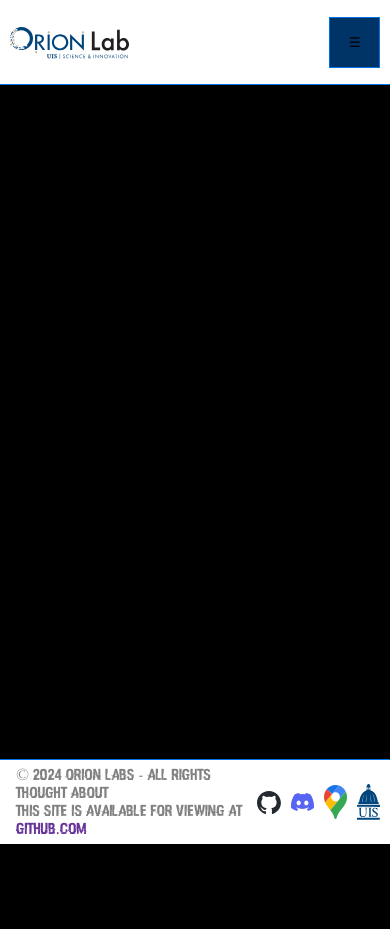
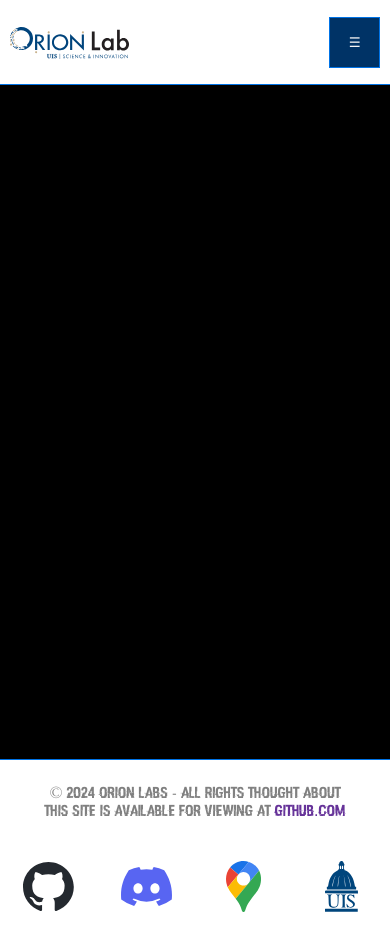
Before and after one commit to Spar3Chang3/Orion-Labs, a SvelteKit app: page /sus in a window 390 px wide. Before the commit the page ends 844 px from the top, so only its background shows below. Built offline with nearby package versions, Linux system fonts and the light colour scheme.

Commit message:
Mobilization, tweaks, and other shenanigans.

```diff
--- a/src/lib/components/layout/Footer.svelte
+++ b/src/lib/components/layout/Footer.svelte
@@ -1,8 +1,7 @@
 <script lang="js">
 	import { SocialLinks, IconLinks } from '$lib/index.js';
-	import { onMount } from 'svelte';
 
-	let {isMobile = false, prefersDarkMode = false} = $props();
+	let { prefersDarkMode = false } = $props();
 	let githubLogo = $derived((prefersDarkMode ? IconLinks.github.dark : IconLinks.github.light));
 	let uisLogo = $derived((prefersDarkMode ? IconLinks.uis.dark : IconLinks.uis.light));
 
@@ -10,14 +9,6 @@
 
 <style lang="css">
 
-
-    @media (prefers-color-scheme: dark) {
-        .copyright.adaptive {
-            color: lightgrey;
-
-        }
-
-    }
     .footer {
         display: grid;
         grid-template-columns: 66% 34%;
@@ -29,7 +20,6 @@
         background-color: var(--background-secondary);
         font-family: Hacked, sans-serif;
         border-top: 0.1vh solid var(--banner-accent);
-				filter:brightness(100%);
     }
 
 	.copyright {
@@ -40,6 +30,7 @@
 
 			justify-content: center;
 			align-items: flex-start;
+			text-align: center;
 
 			font-size: 1rem;
 			color: grey;
@@ -59,12 +50,13 @@
 			width: 100%;
 
 			justify-content: center;
+			justify-items: center;
 			align-items: center;
 	}
 
 	.social-shelf a {
 			height: 6vh;
-			width: 6vw;
+			width: 6vh;
 	}
 
 	.social-shelf a > img {
@@ -78,13 +70,37 @@
 			transform: scale(1.1);
 	}
 
+	@media only screen and (max-width: 768px) {
+			.footer {
+					grid-template-columns: 1fr;
+					grid-template-rows: 1fr 1fr;
+
+					max-height: fit-content;
+
+					justify-items: center;
+			}
+
+			.copyright {
+					width: 100%;
+					align-items: center;
+					padding: 0;
+			}
+
+			.social-shelf {
+					width: 100%;
+
+					justify-items: center;
+			}
+
+	}
+
 </style>
 
-<section class="footer adaptive">
-	<div class="copyright adaptive">
-		<p>© 2024 Orion Labs - All Rights Thought About <br>This site is available for viewing at <a href={SocialLinks.github}>GitHub.com</a></p>
+<section class="footer">
+	<div class="copyright">
+		<p>© 2024 Orion Labs - All Rights Thought About <br> This site is available for viewing at <a href={SocialLinks.github}>GitHub.com</a></p>
 	</div>
-	<div class="social-shelf adaptive">
+	<div class="social-shelf">
 
 		<a href={SocialLinks.github} target="_blank">
 			<img src={githubLogo} alt="Github Logo"/>
--- a/src/lib/components/layout/Header.svelte
+++ b/src/lib/components/layout/Header.svelte
@@ -120,8 +120,8 @@
 					width: 6vh;
 
 					background-color: var(--banner-standard);
+          color:whitesmoke;
 					border: 0.1vh solid var(--banner-accent);
-					color: var(--text-standard);
 					transition: 50ms ease;
 			}
 			.nav-vis-button:active {
--- a/src/routes/+layout.svelte
+++ b/src/routes/+layout.svelte
@@ -87,6 +87,7 @@
         min-height: 79.8vh;
         max-height: fit-content;
         background-color: var(--background-standard);
+        overflow-x: hidden;
     }
 
 </style>
@@ -102,5 +103,5 @@
     {/if}
 </main>
 <footer>
-    <Footer isMobile={isMobile} prefersDarkMode={prefersDarkMode}/>
+    <Footer prefersDarkMode={prefersDarkMode}/>
 </footer>
--- a/src/routes/about/+page.svelte
+++ b/src/routes/about/+page.svelte
@@ -54,11 +54,11 @@
 
 	.about h2 {
 			height: fit-content;
-			width: 100%;
+			width: 100vw;
 
 			background-color: var(--banner-standard);
 			padding: 2rem;
-			color: var(--text-standard);
+			color: whitesmoke;
 			font-family: var(--font-special);
 			font-size: var(--banner-text-size);
 			margin: 0 auto;
--- a/src/routes/staff/+page.svelte
+++ b/src/routes/staff/+page.svelte
@@ -36,7 +36,7 @@
 
 	.staff h2 {
 			height: fit-content;
-			width: 100%;
+			width: 100vw;
 
 			padding: 2rem;
 			margin: 0 auto;
@@ -44,7 +44,7 @@
 			background-color: var(--banner-standard);
 			font-family: var(--font-special);
 			font-size: var(--banner-text-size);
-			color: var(--text-standard);
+			color: whitesmoke;
 	}
 
 	.content {
--- a/src/routes/sus/+page.svelte
+++ b/src/routes/sus/+page.svelte
@@ -73,6 +73,7 @@
 				background-repeat: no-repeat;
         overflow: hidden;
     }
+
 		.find-me {
 				position: absolute;
 		}
@@ -90,10 +91,11 @@
         width: 100%;
         height: 79.8vh;
     }
+
     .light {
         position: fixed;
         width: 100%;
-        height: 100%;
+        height: 79.8vh;
     }
 
 		.clickable {
```
Also changed, not shown: src/routes/+page.svelte (+48 -2 lines), src/routes/landing-page/+page.svelte (+5 -6 lines), static/data/staffList.json (+7 -0 lines).
